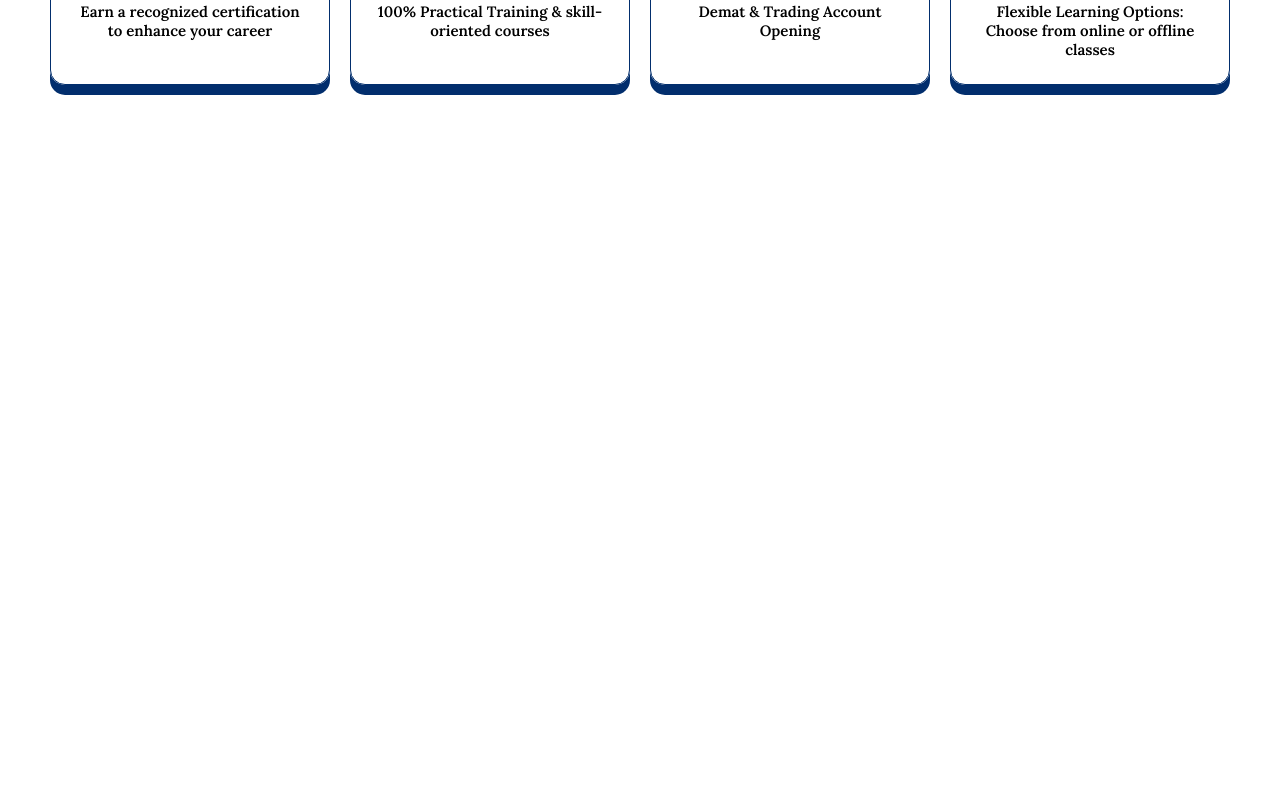
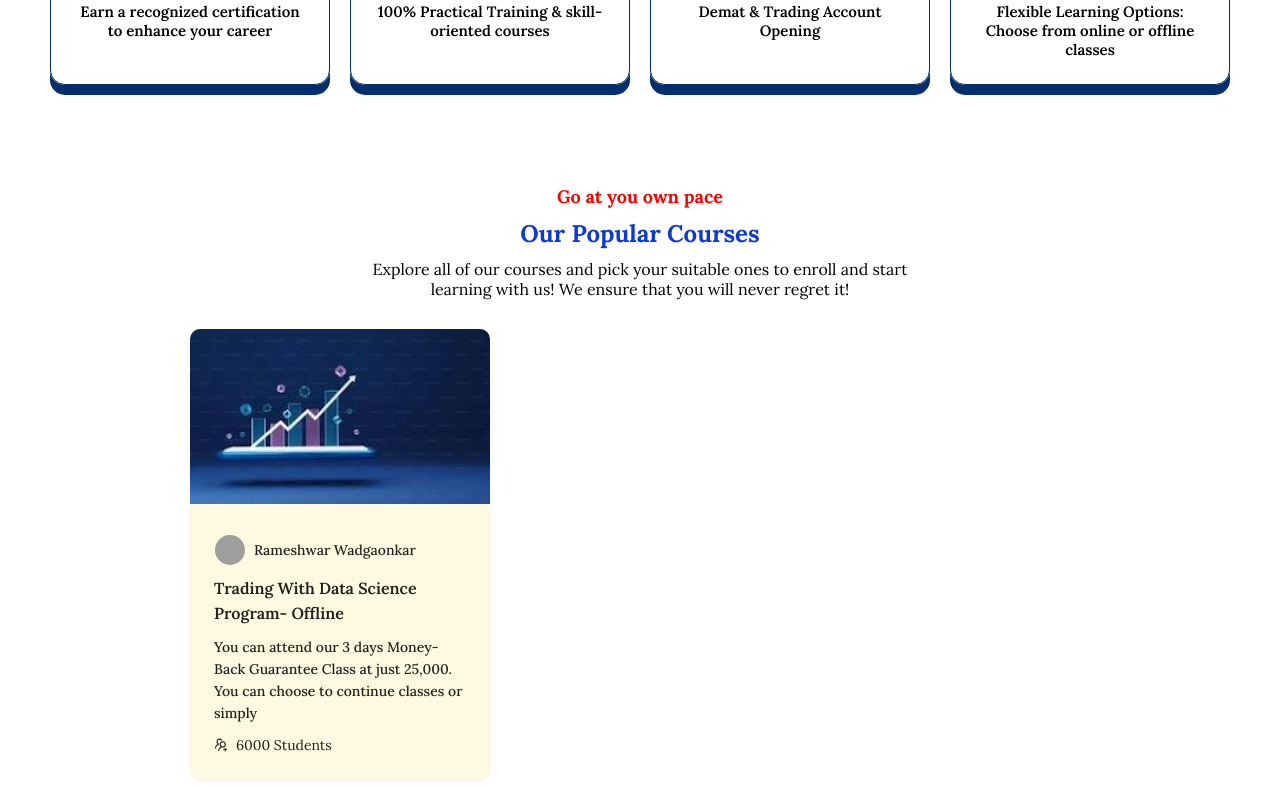
Before and after one commit to Aman8593/rebuild-growth-academy-new, a React (Create React App) app: page / in a window 1280 px wide. Shown: the part 1428-2228 px from the top of the page. Before the commit the page ends 1613 px from the top, so only its background shows below. Built offline with nearby package versions, Linux system fonts and the light colour scheme; grey boxes are pictures that could not be loaded; a web font is replaced by a local one.

Commit message:
Updated with section and skeleton card complete

```diff
--- a/src/App.js
+++ b/src/App.js
@@ -3,8 +3,9 @@ import {
   EnvironmentOutlined,
   MenuOutlined,
   PhoneOutlined,
+  UsergroupAddOutlined,
 } from "@ant-design/icons";
-import { Button, Drawer, Menu } from "antd";
+import { Avatar, Button, Card, Drawer, Menu } from "antd";
 import "./App.scss";
 import { services } from "./json/services-main-pg";
 import { useState } from "react";
@@ -342,6 +343,47 @@ function App() {
         </div>
       </div>
 
+      <div className="main-pg-section-3">
+        <div className="section-3-container">
+          <div className="sect-3-heading">
+            <h4>Go at you own pace</h4>
+          </div>
+          <div className="sect-3-title">
+            <h2>Our Popular Courses</h2>
+            <p>
+              Explore all of our courses and pick your suitable ones to enroll
+              and start <br /> learning with us! We ensure that you will never
+              regret it!
+            </p>
+          </div>
+          <div className="sect-3-cards-wrapper">
+            <div className="sect-3-cards">
+              <Card
+                title={<img src="./course.jpg" alt="course image" />}
+                bordered={false}
+                style={{ width: 300 }}
+              >
+                <div className="card-person-details">
+                  <Avatar src="https://api.dicebear.com/7.x/miniavs/svg?seed=1" />
+                  <p>Rameshwar Wadgaonkar</p>
+                </div>
+                <p className="card-course-heading">
+                  Trading With Data Science Program- Offline
+                </p>
+                <p className="card-course-details">
+                  You can attend our 3 days Money-Back Guarantee Class at just
+                  25,000. You can choose to continue classes or simply
+                </p>
+                <div className="card-footer">
+                  <UsergroupAddOutlined />
+                  <p>6000 Students</p>
+                </div>
+              </Card>
+            </div>
+          </div>
+        </div>
+      </div>
+
       <Drawer
         onClose={() => setVerticalMenuOpen(false)}
         open={verticalMenuOpen}
--- a/src/App.scss
+++ b/src/App.scss
@@ -225,8 +225,79 @@ body {
         }
       }
     }
-    .navlinks-hamburger-container{
-      background-color: pink;
+
+    &-section-3 {
+      .section-3-container {
+        display: flex;
+        flex-direction: column;
+        align-items: center;
+        margin-bottom: 20px;
+        .sect-3-heading {
+          color: red;
+          font-size: 18px;
+          margin-bottom: 10px;
+        }
+        .sect-3-title {
+          text-align: center;
+          // width: 70%;
+          h2 {
+            color: #0f39d3;
+            margin-bottom: 10px;
+          }
+          p {
+            margin-bottom: 10px;
+          }
+        }
+        .sect-3-cards-wrapper {
+          margin-top: 20px;
+          .sect-3-cards {
+            display: grid;
+            grid-template-columns: repeat(3, 1fr);
+            .ant-card {
+              background-color: rgb(253, 250, 225);
+              border-radius: 10px;
+              .ant-card-head {
+                padding: 0;
+                border-bottom: 0;
+                border-top-left-radius: 10px;
+                border-top-right-radius: 10px;
+                img {
+                  border-top-left-radius: 10px;
+                  border-top-right-radius: 10px;
+                  height: 100%;
+                  width: 100%;
+                }
+              }
+              .ant-card-body {
+                .card-person-details {
+                  display: flex;
+                  align-items: center;
+                  gap: 8px;
+                  p {
+                    font-size: 14px;
+                    font-weight: 500;
+                  }
+                }
+                .card-course-heading {
+                  font-size: 16px;
+                  font-weight: 600;
+                  margin-top: 10px;
+                }
+                .card-course-details {
+                  font-weight: 500;
+                  margin-top: 10px;
+                }
+                .card-footer {
+                  display: flex;
+                  align-items: center;
+                  gap: 8px;
+                  margin-top: 10px;
+                }
+              }
+            }
+          }
+        }
+      }
     }
   }
   .element-widget-container {
@@ -271,13 +342,13 @@ body {
     }
   }
 
-  .navlinks-hamburger-menu{
+  .navlinks-hamburger-menu {
     background-color: pink;
   }
 }
 
-.navlinks-hamburger-menu{
-  .navlinks-hamburger-container{
+.navlinks-hamburger-menu {
+  .navlinks-hamburger-container {
     li {
       list-style: none;
       font-size: 18px;
@@ -289,7 +360,6 @@ body {
     }
   }
 }
-
 
 /* Responsive design */
 @media (max-width: 768px) {
```
Also changed, not shown: public/course.jpg (added). Lines whose indentation alone changed are shown as unchanged.
